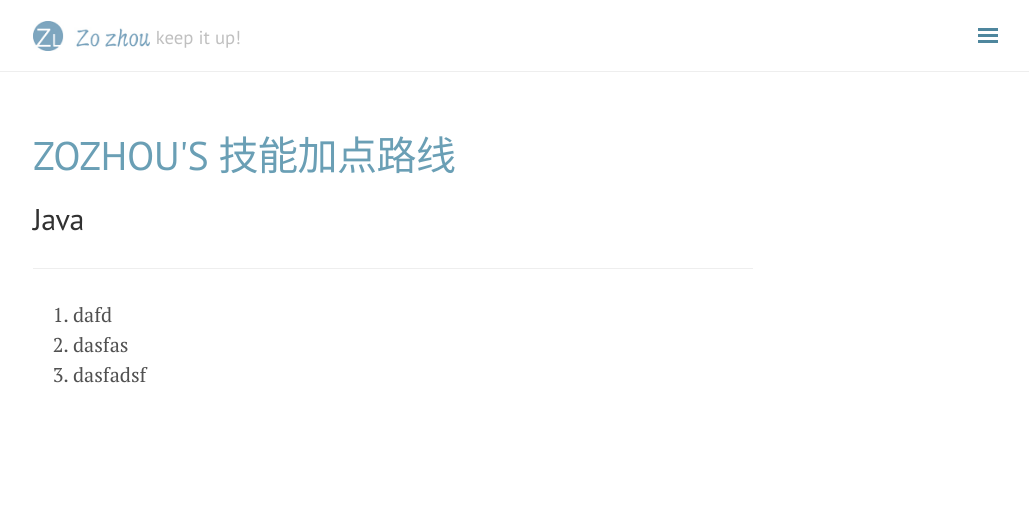
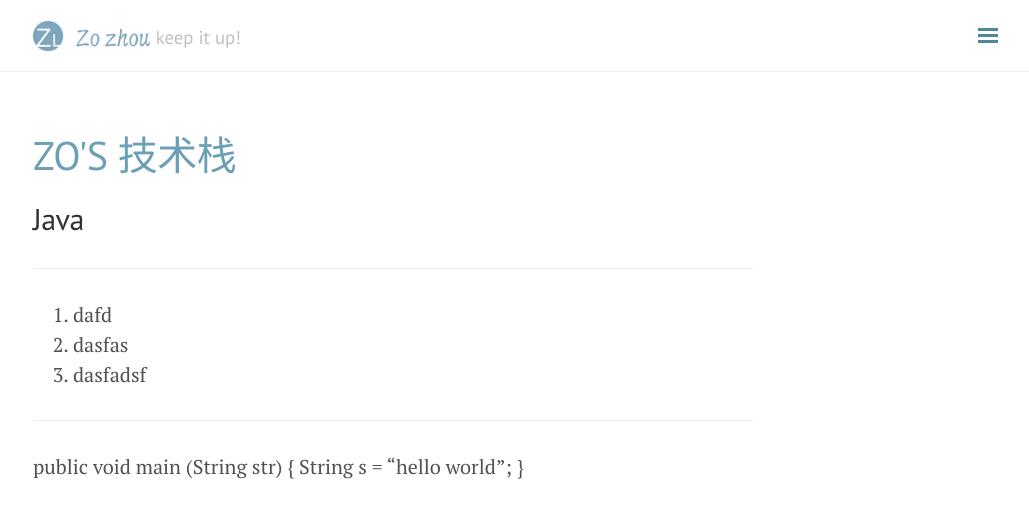
Before and after one commit to zsc1993916/zsc1993916.github.io, a Jekyll site: the page built from about.md, in a window 1280 px wide. Shown: the top 518 px of the page, without its empty margins (247-1276 px from the left). Built offline with Jekyll 4.4.1, drawn with Linux system fonts in a browser that asks for light colours; nearby versions of some CDN libraries; comment, search, counter and statistics services are not loaded.

Commit message:
Update about.md

```diff
--- a/about.md
+++ b/about.md
@@ -1,6 +1,6 @@
 ---
 layout: page
-title: zozhou's 技能加点路线
+title: zo's 技术栈
 ---
 
 ## Java
@@ -10,3 +10,9 @@ title: zozhou's 技能加点路线
 1. dafd
 2. dasfas
 3. dasfadsf
+
+---
+
+  public void main (String str) {
+    String s = "hello world";
+  }
```
